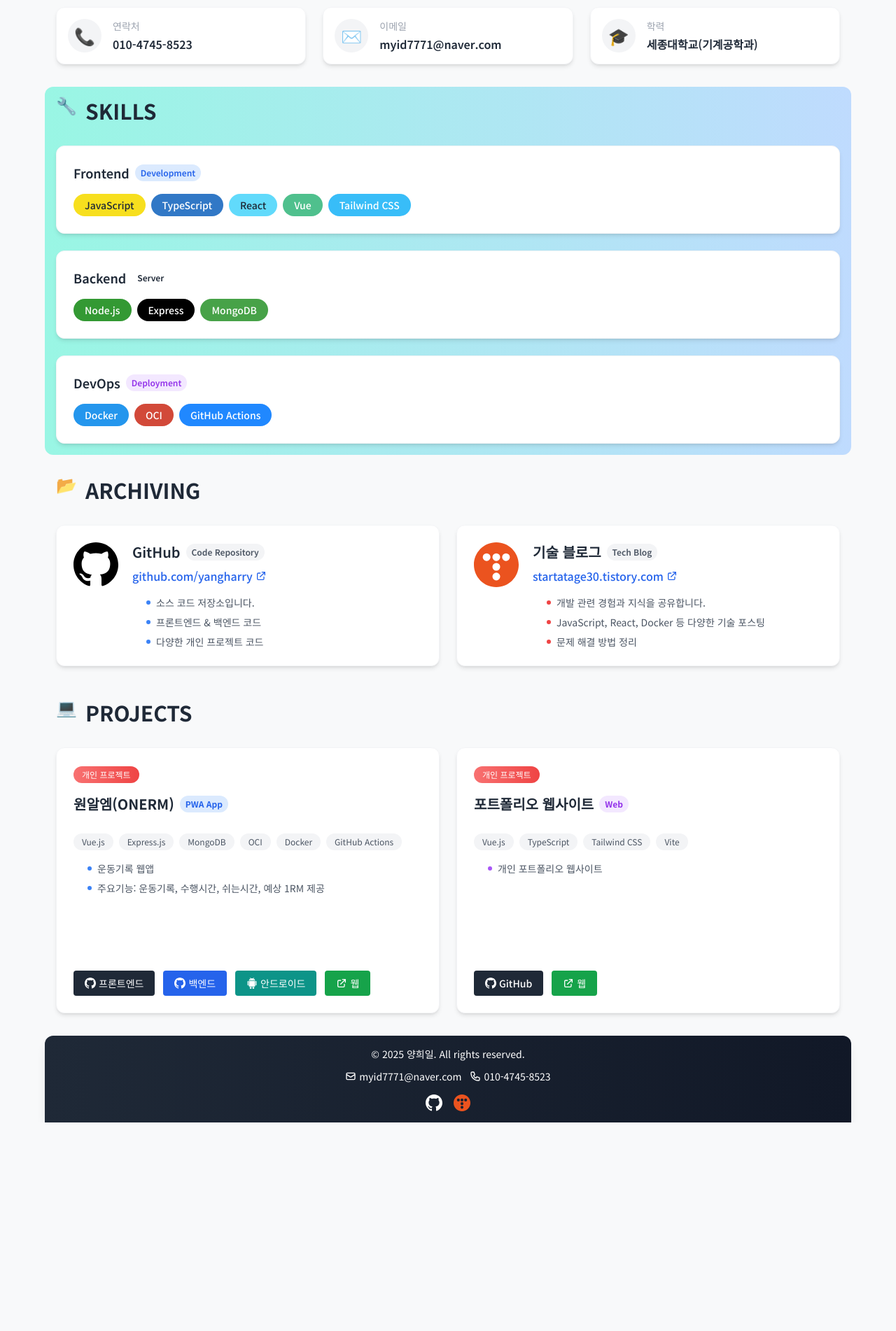
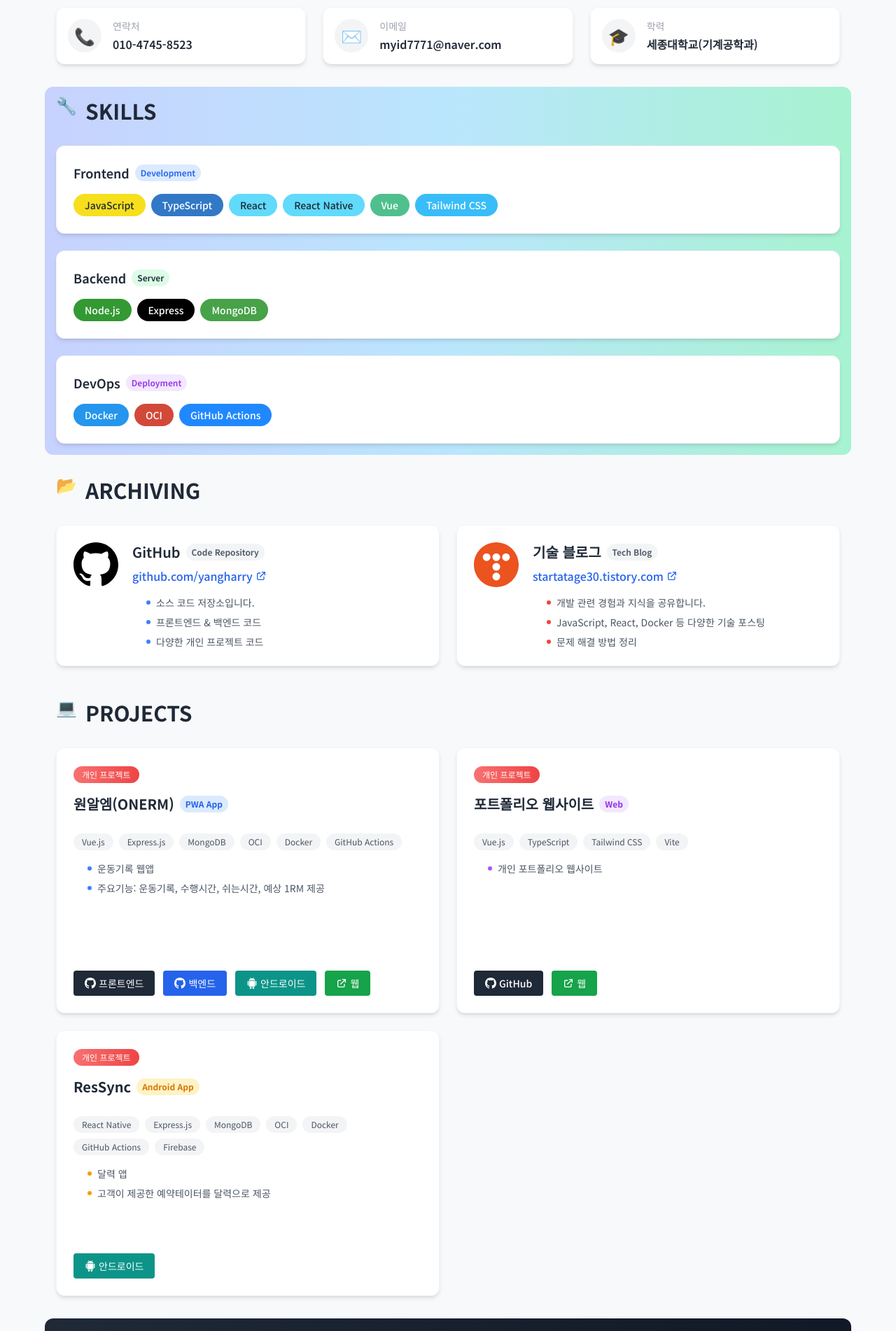
Before and after one commit to yangharry/heeil-portfolio, a Vue app: page / in a window 1280 px wide. Shown: the part 720-2622 px from the top of the page at 70% size. Before the commit the page ends 2324 px from the top, so only its background shows below. Built offline with nearby package versions, Linux system fonts and the light colour scheme.

Commit message:
feat : add ResSync project and update skills section

```diff
--- a/src/components/Projects.vue
+++ b/src/components/Projects.vue
@@ -164,6 +164,23 @@
       },
     ],
   },
+  {
+    type: '개인 프로젝트',
+    title: 'ResSync',
+    category: 'Android App',
+    categoryClass: 'bg-amber-100 text-amber-600 px-2 py-1 rounded-full mt-1 sm:mt-0',
+    technologies: ['React Native', 'Express.js', 'MongoDB', 'OCI', 'Docker', 'GitHub Actions', 'Firebase'],
+    markerColor: 'bg-amber-500',
+    descriptions: ['달력 앱', '고객이 제공한 예약테이터를 달력으로 제공'],
+    links: [
+      {
+        url: 'https://play.google.com/store/apps/details?id=com.ressync_app&hl=ko',
+        text: '안드로이드',
+        bgClass: 'bg-teal-600 hover:bg-teal-700',
+        iconSrc: 'android-white-log.png',
+      },
+    ],
+  },
 ]);
 
 onMounted(() => {
--- a/src/components/Skills.vue
+++ b/src/components/Skills.vue
@@ -1,6 +1,6 @@
 <template>
   <!-- 스킬 섹션: 그라데이션 배경, 둥근 모서리, 패딩과 마진 적용 -->
-  <section id="skills" class="bg-gradient-to-r from-teal-200 to-blue-200 rounded-xl p-4 mb-4">
+  <section id="skills" class="bg-gradient-to-r from-indigo-200 via-sky-200 to-emerald-200 rounded-xl p-4 mb-4">
     <!-- 섹션 제목: 반응형 폰트 크기, 굵은 글씨, 마진 적용, 호버 시 크기 변화 효과 -->
     <h2 class="text-2xl sm:text-3xl font-bold mb-6 sm:mb-8 text-gray-800 flex items-center transform transition-transform hover:scale-105 duration-300">
       <!-- 아이콘: 우측 마진, 통통 튀는 애니메이션 적용 -->
@@ -63,6 +63,7 @@
       { name: 'JavaScript', bgColor: 'bg-[#F7DF1E]', textColor: 'text-gray-800' },
       { name: 'TypeScript', bgColor: 'bg-[#3178C6]', textColor: 'text-white' },
       { name: 'React', bgColor: 'bg-[#61DAFB]', textColor: 'text-gray-800' },
+      { name: 'React Native', bgColor: 'bg-[#61DAFB]', textColor: 'text-gray-800' },
       { name: 'Vue', bgColor: 'bg-[#4FC08D]', textColor: 'text-white' },
       { name: 'Tailwind CSS', bgColor: 'bg-[#38BDF8]', textColor: 'text-white' },
     ],
--- a/tailwind.config.js
+++ b/tailwind.config.js
@@ -1,6 +1,7 @@
 /** @type {import('tailwindcss').Config} */
 export default {
   content: ['./index.html', './src/**/*.{vue,js,ts,jsx,tsx}'],
+  safelist: ['bg-green-100', 'bg-red-100', 'bg-yellow-100', 'bg-blue-100', 'bg-purple-100'],
   theme: {
     extend: {},
   },
```
